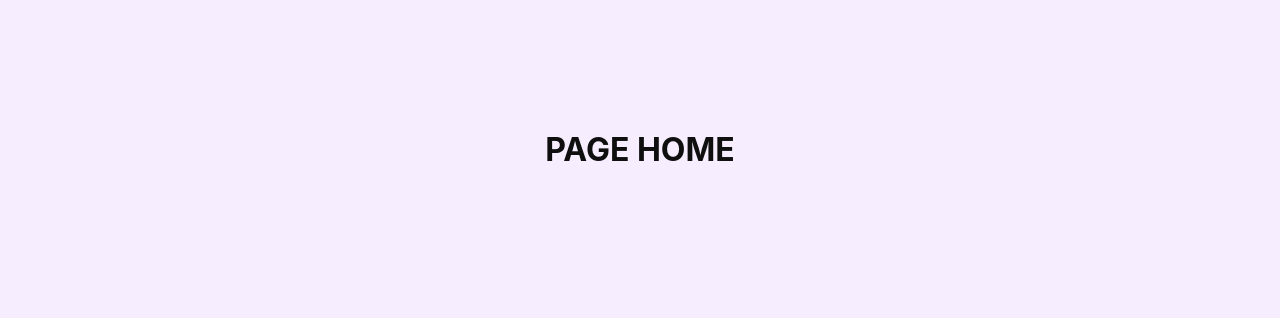
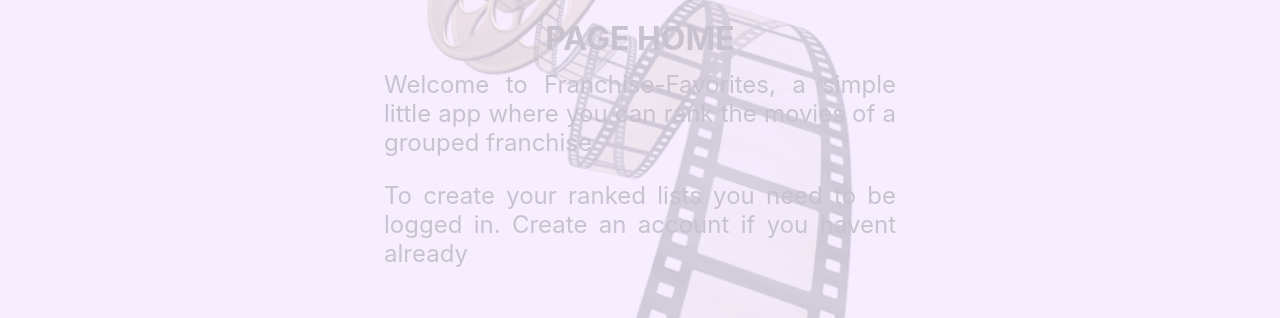
Before and after one commit to StevenJBurns/franchise-favorites, a React (Create React App) app in the folder client/: page / in a window 1280 px wide. Shown: the part 275-593 px from the top of the page. Built offline with nearby package versions, Linux system fonts and the light colour scheme; no server answers.

Commit message:
Added some really bad content to PageHome; created PageHome.css; stole movie reel PNG from the interwebz

```diff
--- /dev/null
+++ b/client/src/components/pages/PageHome.css
@@ -0,0 +1,15 @@
+#main-home {
+  background: url("../../assets/film-reel.png");
+  background-position: center 40%;
+  background-repeat: no-repeat;
+  background-size: cover;
+  filter: sepia(1) opacity(0.2)
+}
+
+.p-home {
+  width: 80%;
+  max-width: 640px;
+  margin: 12px auto;
+  font-size: 24px;
+  text-align: justify
+}
--- a/client/src/components/pages/PageHome.jsx
+++ b/client/src/components/pages/PageHome.jsx
@@ -1,10 +1,14 @@
 import React from "react";
+
+import "./PageHome.css";
 
 
 const PageHome = () => {
   return (
-    <main>
+    <main id="main-home">
       <h1>PAGE HOME</h1>
+      <p className="p-home">Welcome to Franchise-Favorites, a simple little app where you can rank the movies of a grouped franchise</p>
+      <p className="p-home">To create your ranked lists you need to be logged in.  Create an account if you havent already</p>
     </main>
   );
 };
```
Also changed, not shown: client/src/assets/film-reel.png (added), 1 other file (tests, documents, lock files or other folders).
